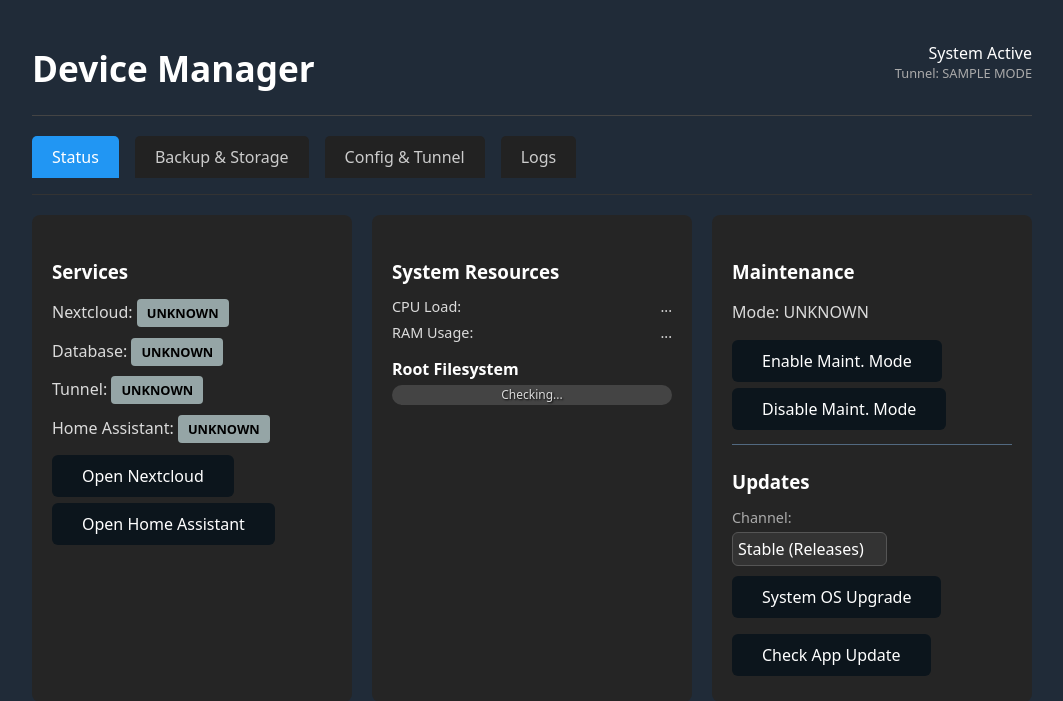
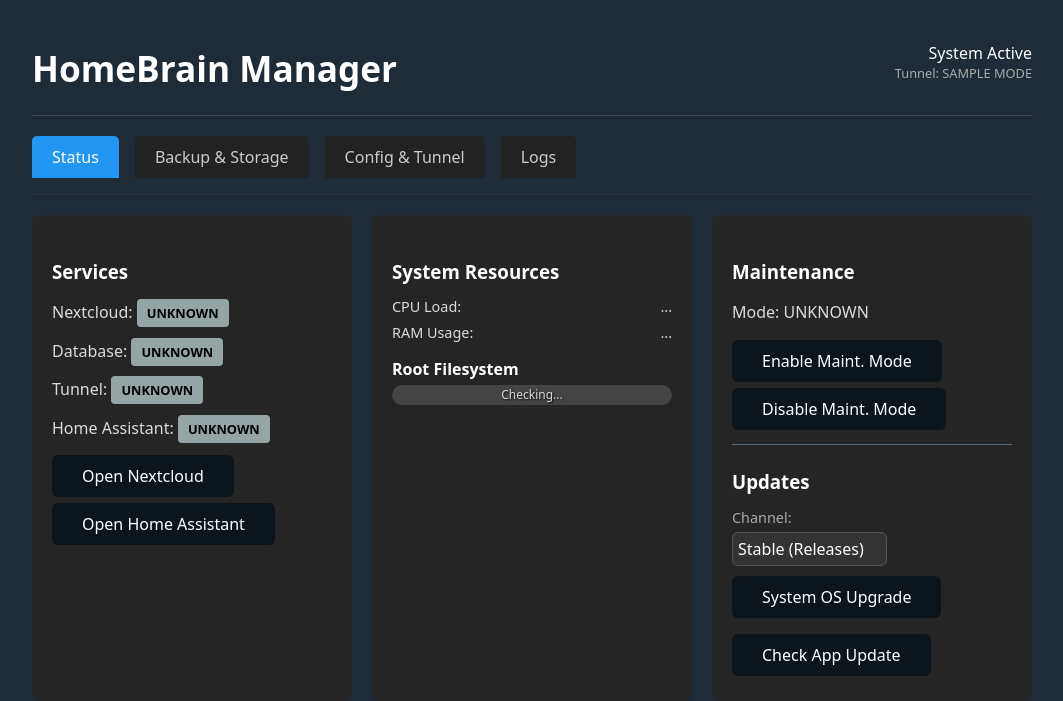
Before and after one commit to oalterg/PiNextCloudFlareDeploy, a Flask app: template src/templates/dashboard.html in a window 1280 px wide. Shown: the top 701 px of the page, without its empty margins (108-1171 px from the left). Run offline with Flask 2, Linux system fonts and the light colour scheme; the template is opened without the code that fills it: most values are stand-ins (such as "Sample title", 1, 10 or a date in 2020).

Commit message:
homebrain uniform naming.

```diff
--- a/src/app.py
+++ b/src/app.py
@@ -16,23 +16,24 @@
 
 # --- Configuration & Constants ---
 FACTORY_CONFIG = "/boot/firmware/factory_config.txt"
-REPO_DIR = "/opt/raspi-nextcloud-setup"
-SETUP_STARTED_MARKER = f"{REPO_DIR}/.setup_started"
-ENV_FILE = f"{REPO_DIR}/.env"
-ENV_TEMPLATE = f"{REPO_DIR}/config/.env.template"
-COMPOSE_FILE = f"{REPO_DIR}/docker-compose.yml"
-LOG_DIR = "/var/log/raspi-nextcloud"
+HOMEBRAIN_ROOT = "/opt/homebrain"
+INSTALL_DIR = HOMEBRAIN_ROOT # Alias for backward compatibility if needed
+SETUP_STARTED_MARKER = f"{INSTALL_DIR}/.setup_started"
+ENV_FILE = f"{INSTALL_DIR}/.env"
+ENV_TEMPLATE = f"{INSTALL_DIR}/config/.env.template"
+COMPOSE_FILE = f"{INSTALL_DIR}/docker-compose.yml"
+LOG_DIR = "/var/log/homebrain"
 BACKUP_DIR = "/mnt/backup"
 RASPI_CLOUD_BIN = "/usr/local/sbin/raspi-cloud"
 CRON_FILE = "/etc/cron.d/nextcloud-backup"
-PROVISION_SCRIPT = f"{REPO_DIR}/scripts/provision.sh"
-VERSION_FILE = f"{REPO_DIR}/version.json"
-REPO_API_URL = "https://api.github.com/repos/oalterg/PiNextCloudFlareDeploy"
-SCRIPT_UPDATE = f"{REPO_DIR}/scripts/update.sh"
-SCRIPT_BACKUP = f"{REPO_DIR}/scripts/backup.sh"
-SCRIPT_RESTORE = f"{REPO_DIR}/scripts/restore.sh"
-SCRIPT_DEPLOY = f"{REPO_DIR}/scripts/deploy.sh"
-SCRIPT_REDEPLOY = f"{REPO_DIR}/scripts/redeploy_tunnels.sh"
+PROVISION_SCRIPT = f"{INSTALL_DIR}/scripts/provision.sh"
+VERSION_FILE = f"{INSTALL_DIR}/version.json"
+REPO_API_URL = "https://api.github.com/repos/oalterg/HomeBrain"
+SCRIPT_UPDATE = f"{INSTALL_DIR}/scripts/update.sh"
+SCRIPT_BACKUP = f"{INSTALL_DIR}/scripts/backup.sh"
+SCRIPT_RESTORE = f"{INSTALL_DIR}/scripts/restore.sh"
+SCRIPT_DEPLOY = f"{INSTALL_DIR}/scripts/deploy.sh"
+SCRIPT_REDEPLOY = f"{INSTALL_DIR}/scripts/redeploy_tunnels.sh"
 
 LOG_FILES = {
     "setup": f"{LOG_DIR}/main_setup.log",
@@ -132,7 +133,7 @@
 
 
 def is_setup_complete():
-    return os.path.exists(f"{REPO_DIR}/.setup_complete")
+    return os.path.exists(f"{INSTALL_DIR}/.setup_complete")
 
 
 def is_setup_started():
@@ -171,7 +172,7 @@
             shutil.copyfile(ENV_TEMPLATE, ENV_FILE)
         else:
             with open(ENV_FILE, "w") as f:
-                f.write("# Auto-generated by Appliance Manager\n")
+                f.write("# Auto-generated by HomeBrain Manager\n")
 
     # Harden: Ensure file is only readable by root
     os.chmod(ENV_FILE, 0o600)
@@ -596,7 +597,7 @@
     try:
         # Ensure permissions are restricted
         with open(CRON_FILE, "w") as f:
-            f.write("# Generated by Appliance Manager\n")
+            f.write("# Generated by HomeBrain Manager\n")
             f.write(cron_line)
         os.chmod(CRON_FILE, 0o644)
         return jsonify({"status": "success"})
@@ -800,7 +801,7 @@
     GET: Returns the currently configured Zigbee device from the override file.
     POST: Updates the override file and restarts Home Assistant in the background.
     """
-    override_path = os.path.join(REPO_DIR, "docker-compose.override.yml")
+    override_path = os.path.join(INSTALL_DIR, "docker-compose.override.yml")
 
     # --- GET: Persistence Check ---
     if request.method == "GET":
@@ -882,7 +883,7 @@
         "apt-get update >> " + LOG_FILES["setup"] + " 2>&1; "
         "apt-get upgrade -y >> " + LOG_FILES["setup"] + " 2>&1; "
         "echo 'Updating Docker Containers...' >> " + LOG_FILES["setup"] + "; "
-        f"cd {REPO_DIR} && docker compose pull >> " + LOG_FILES["setup"] + " 2>&1 && "
+        f"cd {INSTALL_DIR} && docker compose pull >> " + LOG_FILES["setup"] + " 2>&1 && "
         "docker compose up -d >> " + LOG_FILES["setup"] + " 2>&1"
     )
     threading.Thread(
--- a/src/templates/dashboard.html
+++ b/src/templates/dashboard.html
@@ -2,7 +2,7 @@
 <html>
 
 <head>
-    <title>Device Dashboard</title>
+    <title>HomeBrain Dashboard</title>
     <meta name="viewport" content="width=device-width, initial-scale=1">
     <link rel="stylesheet" href="https://cdn.jsdelivr.net/npm/water.css@2/out/dark.css">
     <style>
@@ -163,7 +163,7 @@
 
 <body>
     <div class="header">
-        <h1>Device Manager</h1>
+        <h1>HomeBrain Manager</h1>
         <div style="text-align:right">
             <div id="global-status">System Active</div>
             <div class="provider-mode">Tunnel: {{ tunnel.mode.upper() }}</div>
@@ -850,7 +850,7 @@
 
         async function doManagerUpdate() {
             const channel = document.getElementById('update-channel').value;
-            if (!confirm(`Update Device Manager to ${channel} ${pendingUpdateTarget}? The interface will restart.`)) return;
+            if (!confirm(`Update HomeBrain Manager to ${channel} ${pendingUpdateTarget}? The interface will restart.`)) return;
 
             const res = await fetch('/api/manager/update', {
                 method: 'POST',
--- a/src/templates/welcome.html
+++ b/src/templates/welcome.html
@@ -2,7 +2,7 @@
 <html>
 
 <head>
-    <title>Device Setup</title>
+    <title>HomeBrain Setup</title>
     <meta name="viewport" content="width=device-width, initial-scale=1">
     <link rel="stylesheet" href="https://cdn.jsdelivr.net/npm/water.css@2/out/water.css">
     <style>
@@ -32,7 +32,7 @@
 </head>
 
 <body>
-    <h1>Welcome to Your Private Cloud</h1>
+    <h1>Welcome to Your Own Private Cloud</h1>
     <p>Your device is ready to be provisioned.</p>
 
     <div class="card">
```
Also changed, not shown: README.md, 8 other files.
